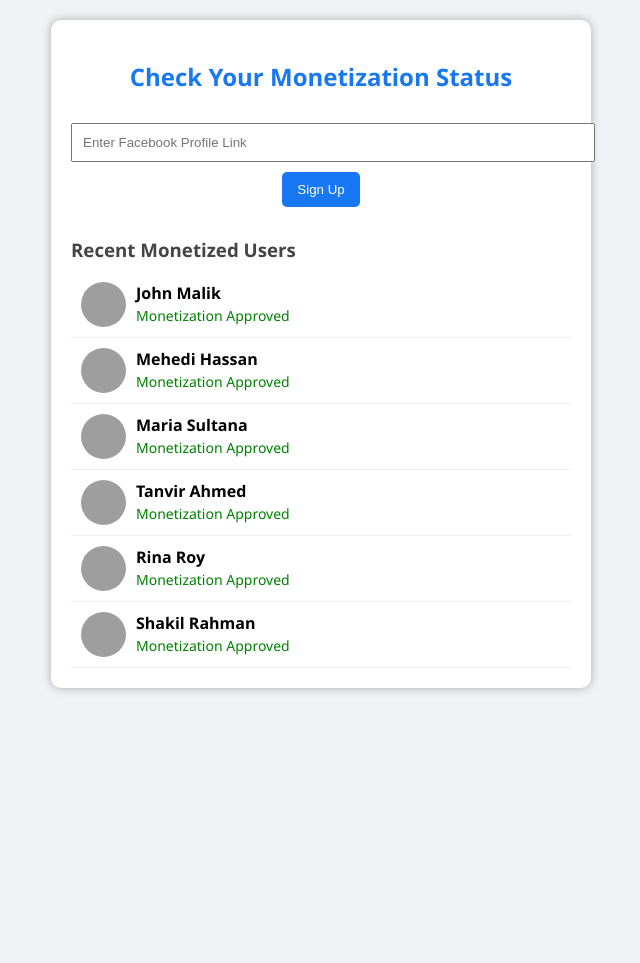
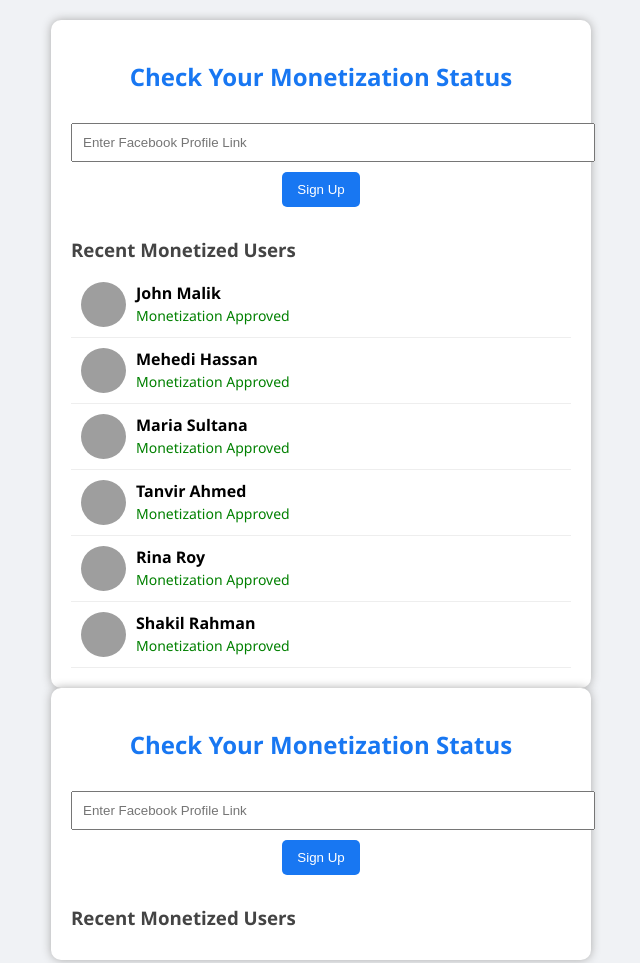
Before and after one commit to khanshaheb880/privatewebsitehome, a plain HTML site: page index.html in a window 1280 px wide. Shown: the top 963 px of the page, without its empty margins (319-959 px from the left). Before the commit the page ends 800 px from the top, so only its background shows below. Drawn offline with Linux system fonts and the light colour scheme; grey boxes are pictures that could not be loaded.

Commit message:
Update index.html
test

```diff
--- a/index.html
+++ b/index.html
@@ -1,3 +1,139 @@
+<!DOCTYPE html>
+<html lang="en">
+<head>
+  <meta charset="UTF-8" />
+  <meta name="viewport" content="width=device-width, initial-scale=1.0"/>
+  <title>Facebook Monetization Status</title>
+  <style>
+    body {
+      font-family: 'Segoe UI', sans-serif;
+      background: #f0f2f5;
+      margin: 0; padding: 20px;
+    }
+    .container {
+      max-width: 500px;
+      margin: auto;
+      background: white;
+      border-radius: 10px;
+      box-shadow: 0 0 10px #aaa;
+      padding: 20px;
+    }
+    .signup {
+      text-align: center;
+    }
+    .signup h2 {
+      color: #1877f2;
+    }
+    .users-list {
+      margin-top: 30px;
+    }
+    .users-list h3 {
+      margin-bottom: 10px;
+      color: #444;
+    }
+    .user {
+      display: flex;
+      align-items: center;
+      padding: 10px;
+      border-bottom: 1px solid #eee;
+    }
+    .user img {
+      width: 45px;
+      height: 45px;
+      border-radius: 50%;
+      margin-right: 10px;
+    }
+    .user-info {
+      flex-grow: 1;
+    }
+    .user-info strong {
+      display: block;
+    }
+    .status {
+      color: green;
+      font-size: 14px;
+    }
+    .refresh-btn {
+      background: #1877f2;
+      color: white;
+      border: none;
+      padding: 10px 15px;
+      border-radius: 5px;
+      margin-top: 10px;
+      cursor: pointer;
+    }
+  </style>
+</head>
+<body>
+  <div class="container">
+    <div class="signup">
+      <h2>Check Your Monetization Status</h2>
+      <input type="text" placeholder="Enter Facebook Profile Link" style="width:100%; padding:10px; margin-top:10px;" />
+      <button class="refresh-btn" onclick="loadUsers()">Sign Up</button>
+    </div>
+
+    <div class="users-list">
+      <h3>Recent Monetized Users</h3>
+      <div id="userContainer"></div>
+    </div>
+  </div>
+
+  <script>
+    const allUsers = [
+      { name: "John Malik", img: "https://i.pravatar.cc/150?img=12" },
+      { name: "Mehedi Hassan", img: "https://i.pravatar.cc/150?img=14" },
+      { name: "Maria Sultana", img: "https://i.pravatar.cc/150?img=9" },
+      { name: "Tanvir Ahmed", img: "https://i.pravatar.cc/150?img=4" },
+      { name: "Rina Roy", img: "https://i.pravatar.cc/150?img=8" },
+      { name: "Shakil Rahman", img: "https://i.pravatar.cc/150?img=11" },
+      { name: "Shamima Begum", img: "https://i.pravatar.cc/150?img=3" },
+      { name: "Sajid Khan", img: "https://i.pravatar.cc/150?img=5" },
+      { name: "Nusrat Zahan", img: "https://i.pravatar.cc/150?img=13" },
+      { name: "Tariq Jamil", img: "https://i.pravatar.cc/150?img=7" },
+      { name: "Arif Mahmud", img: "https://i.pravatar.cc/150?img=6" },
+      { name: "Afsana Akter", img: "https://i.pravatar.cc/150?img=10" },
+      { name: "Sohail Rana", img: "https://i.pravatar.cc/150?img=15" },
+      { name: "Kamal Hossain", img: "https://i.pravatar.cc/150?img=16" },
+      { name: "Nasrin Akter", img: "https://i.pravatar.cc/150?img=17" },
+      { name: "Zahidul Islam", img: "https://i.pravatar.cc/150?img=18" },
+      { name: "Jannat Ferdous", img: "https://i.pravatar.cc/150?img=19" },
+      { name: "Rafiul Hasan", img: "https://i.pravatar.cc/150?img=20" },
+      { name: "Lubna Chowdhury", img: "https://i.pravatar.cc/150?img=21" },
+      { name: "Fahim Reza", img: "https://i.pravatar.cc/150?img=22" },
+      { name: "Sumaiya Islam", img: "https://i.pravatar.cc/150?img=23" },
+      { name: "Tania Akter", img: "https://i.pravatar.cc/150?img=24" }
+    ];
+
+    let startIndex = 0;
+
+    function loadUsers() {
+      const container = document.getElementById("userContainer");
+      container.innerHTML = "";
+
+      let endIndex = startIndex + 6;
+      const usersToShow = allUsers.slice(startIndex, endIndex);
+
+      usersToShow.forEach(user => {
+        const div = document.createElement("div");
+        div.className = "user";
+        div.innerHTML = `
+          <img src="${user.img}" alt="${user.name}">
+          <div class="user-info">
+            <strong>${user.name}</strong>
+            <span class="status">Monetization Approved</span>
+          </div>
+        `;
+        container.appendChild(div);
+      });
+
+      startIndex = endIndex >= allUsers.length ? 0 : endIndex;
+    }
+
+    // Initial Load
+    window.onload = loadUsers;
+  </script>
+</body>
+  </html>
 <!DOCTYPE html>
 <html lang="en">
 <head>
```
